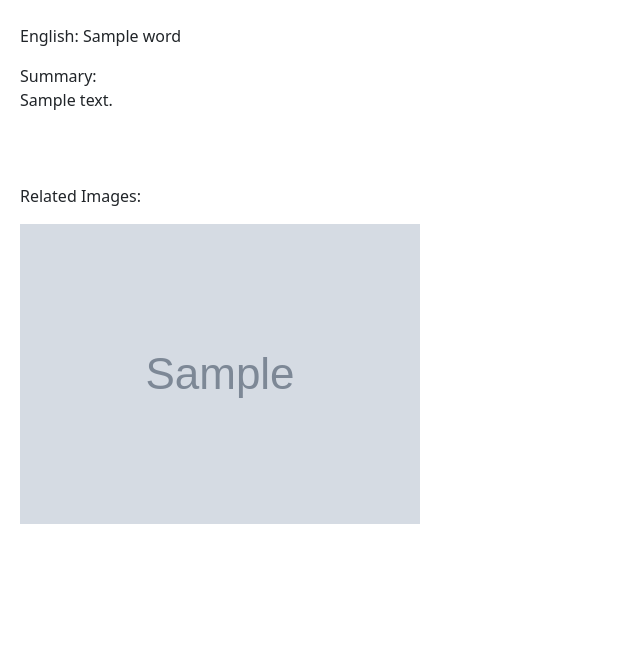
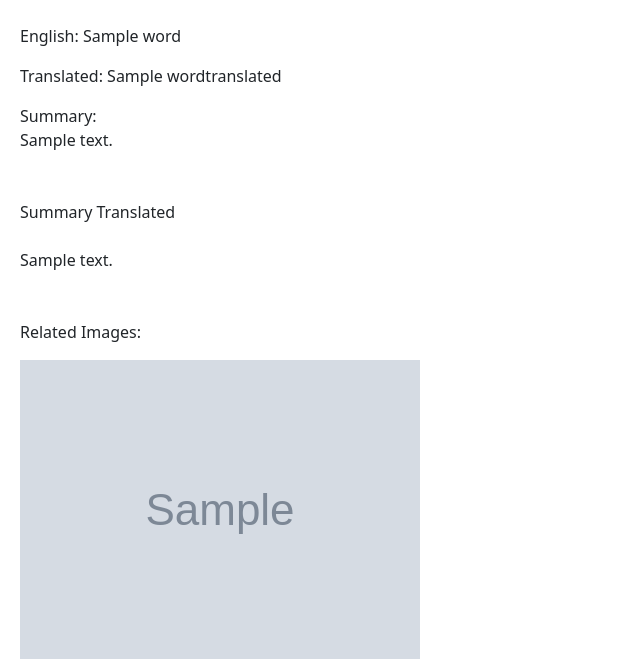
Before and after one commit to efeakaroz13/Learn2day, a Flask app: template templates/index.html in a window 1280 px wide. Shown: the part 56-715 px from the top of the page, without its empty margins (0-640 px from the left). Run offline with Flask 2, Linux system fonts and the light colour scheme; the template is opened without the code that fills it: most values are stand-ins (such as "Sample title", 1, 10 or a date in 2020); grey boxes marked "Sample" are stand-in pictures.

Commit message:
translate visualized with html

```diff
--- a/app.py
+++ b/app.py
@@ -48,7 +48,7 @@ def home():
 
     """
     data=json.loads(requests.get("http://127.0.0.1:5000/api?lang=tr").content)
-    return data
+
     return render_template("index.html",data=data)
 
 
@@ -59,7 +59,7 @@ def api():
     try:
         jsonloader["summary"]
     except:
-        jsonloader["summary"] = "404"
+        jsonloader["summary"] = "-"
 
     language = request.args.get("lang")
 
@@ -68,17 +68,17 @@ def api():
         return jsonloader
     if language != None or language != "en":
         try:
-            if summary != "404":
+            if summary != "-":
                 summarytranslated= ts.google(summary,from_language="en",to_language=language)
             else:
-                summarytranslated="404"
+                summarytranslated="-"
 
             wordtranslated = ts.google(jsonloader["word"],from_language="en",to_language=language)
             jsonloader["wordtranslated"] = wordtranslated
             jsonloader["summarytranslated"]= summarytranslated
         except Exception as e:
-            jsonloader["wordtranslated"] = "404"
-            jsonloader["summarytranslated"]= "404"
+            jsonloader["wordtranslated"] = "-"
+            jsonloader["summarytranslated"]= "-"
             jsonloader["supported"] = ['af', 'ak', 'am', 'ar', 'as', 'ay', 'az', 'be', 'bg', 'bho', 'bm', 'bn', 'bs', 'ca', 'ceb', 'ckb', 'co', 'cs', 'cy', 'da', 'de', 'doi', 'dv', 'ee', 'el', 'en', 'en-US', 'eo', 'es', 'et', 'eu', 'fa', 'fi', 'fr', 'fy', 'ga', 'gd', 'gl', 'gn', 'gom', 'gu', 'ha', 'haw', 'hi', 'hmn', 'hr', 'ht', 'hu', 'hy', 'id', 'ig', 'ilo', 'is', 'it', 'iw', 'ja', 'jw', 'ka', 'kk', 'km', 'kn', 'ko', 'kri', 'ku', 'ky', 'la', 'lb', 'lg', 'ln', 'lo', 'lt', 'lus', 'lv', 'mai', 'mg', 'mi', 'mk', 'ml', 'mn', 'mni-Mtei', 'mr', 'ms', 'mt', 'my', 'ne', 'nl', 'no', 'nso', 'ny', 'om', 'or', 'pa', 'pl', 'ps', 'pt', 'qu', 'ro', 'ru', 'rw', 'sa', 'sd', 'si', 'sk', 'sl', 'sm', 'sn', 'so', 'sq', 'sr', 'st', 'su', 'sv', 'sw', 'ta', 'te', 'tg', 'th', 'ti', 'tk', 'tl', 'tr', 'ts', 'tt', 'ug', 'uk', 'ur', 'uz', 'vi', 'xh', 'yi', 'yo', 'zh-CN', 'zh-TW', 'zu']
             jsonloader["docs_warning"] = "You can read the docs from https://github.com/efeakaroz13/Learn2day"
 
--- a/templates/index.html
+++ b/templates/index.html
@@ -16,12 +16,15 @@
     <div style="margin-left:20px;width:80%;">
 
     <p>English: {{data["word"]}}</p>
-
+    <p>Translated: {{data["wordtranslated"]}}</p>
     <label >Summary:</label>
     <article>
         {{data["summary"]}}
     </article><br><br>
-
+    <label >Summary Translated</label><br><br>
+    <article>
+        {{data["summarytranslated"]}}
+    </article><br>
    <br>
 
     <p>Related Images:</p>
```
